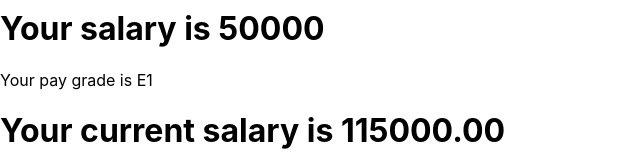
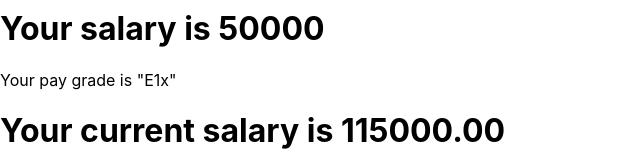
Before and after one commit to QualRay/FlipkartWithAnilDollar, a React (Create React App) app: page / in a window 1280 px wide. Shown: the part 507-667 px from the top of the page, without its empty margins (0-640 px from the left). Built offline with nearby package versions, Linux system fonts and the light colour scheme.

Commit message:
fixed errors for netlify

```diff
--- a/src/Components/E.js
+++ b/src/Components/E.js
@@ -1,14 +1,14 @@
-import React, { useState } from 'react';
+import React from 'react';
 
 function E() {
     //1. State
     //2. Function --------
     //3. Return Statement
-    const [payGrade, setPayGrade] = useState('E1');
+    //const [payGrade, setPayGrade] = useState('E1');
 
 
   return (
-    <div> Your pay grade is {payGrade} </div>
+    <div> Your pay grade is "E1x" </div>
   )
 
 }
```
